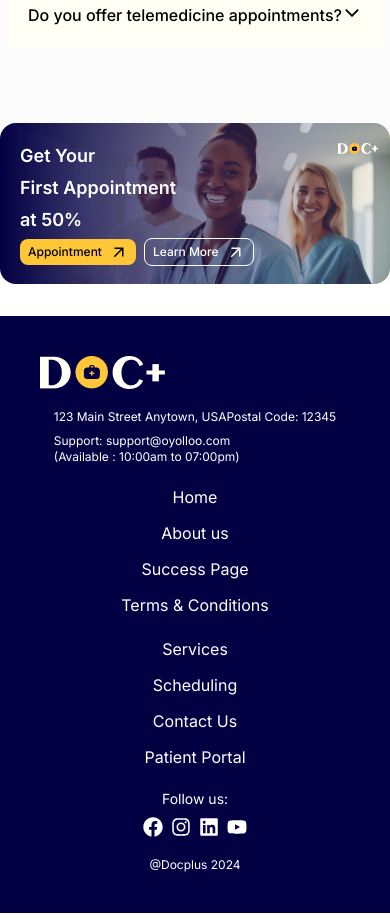
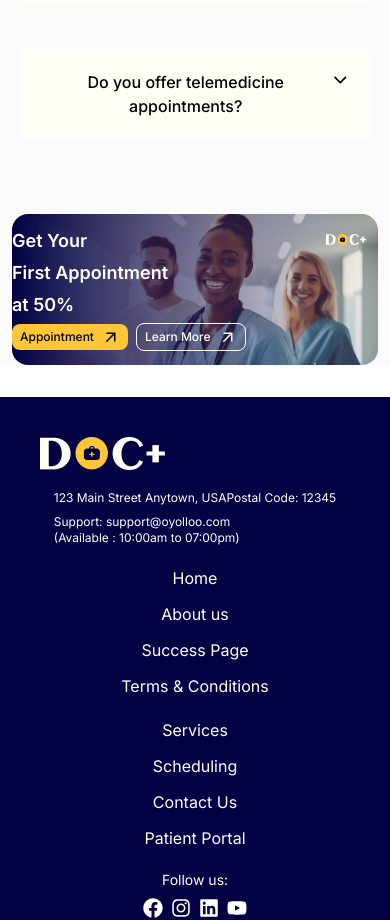
Before and after one commit to codebyahadul/health-care, a React (Vite) app: page / in a window 390 px wide. Shown: the part 5420-6340 px from the top of the page. Built offline with nearby package versions, Linux system fonts and the light colour scheme.

Commit message:
fix responsive error

```diff
--- a/src/pages/Home/Home.jsx
+++ b/src/pages/Home/Home.jsx
@@ -7,7 +7,7 @@ import Testimonial from "./Testimonial";
 
 const Home = () => {
     return (
-        <div>
+        <div className="px-3 md:px-5">
             <Banner />
             <AboutUs />
             <Services />
--- a/src/pages/Home/Offer.jsx
+++ b/src/pages/Home/Offer.jsx
@@ -11,7 +11,7 @@ const Offer = () => {
                     <div className="w-full relative">
                         <img className="absolute mt-5 md:mt-20 right-3 md:right-10 w-10 md:w-36 " src={Logo} alt="" />
                     </div>
-                    <div className=" w-full flex items-center h-full ml-5 md:ml-20">
+                    <div className=" w-full flex items-center h-full ml-0 md:ml-20">
                         <div className="w-full md:w-1/2 space-y-1 md:space-y-5">
                             <div className="text-lg md:text-2xl lg:text-4xl text-white font-semibold space-y-1 md:space-y-3">
                                 <h1>Get Your</h1>
```
